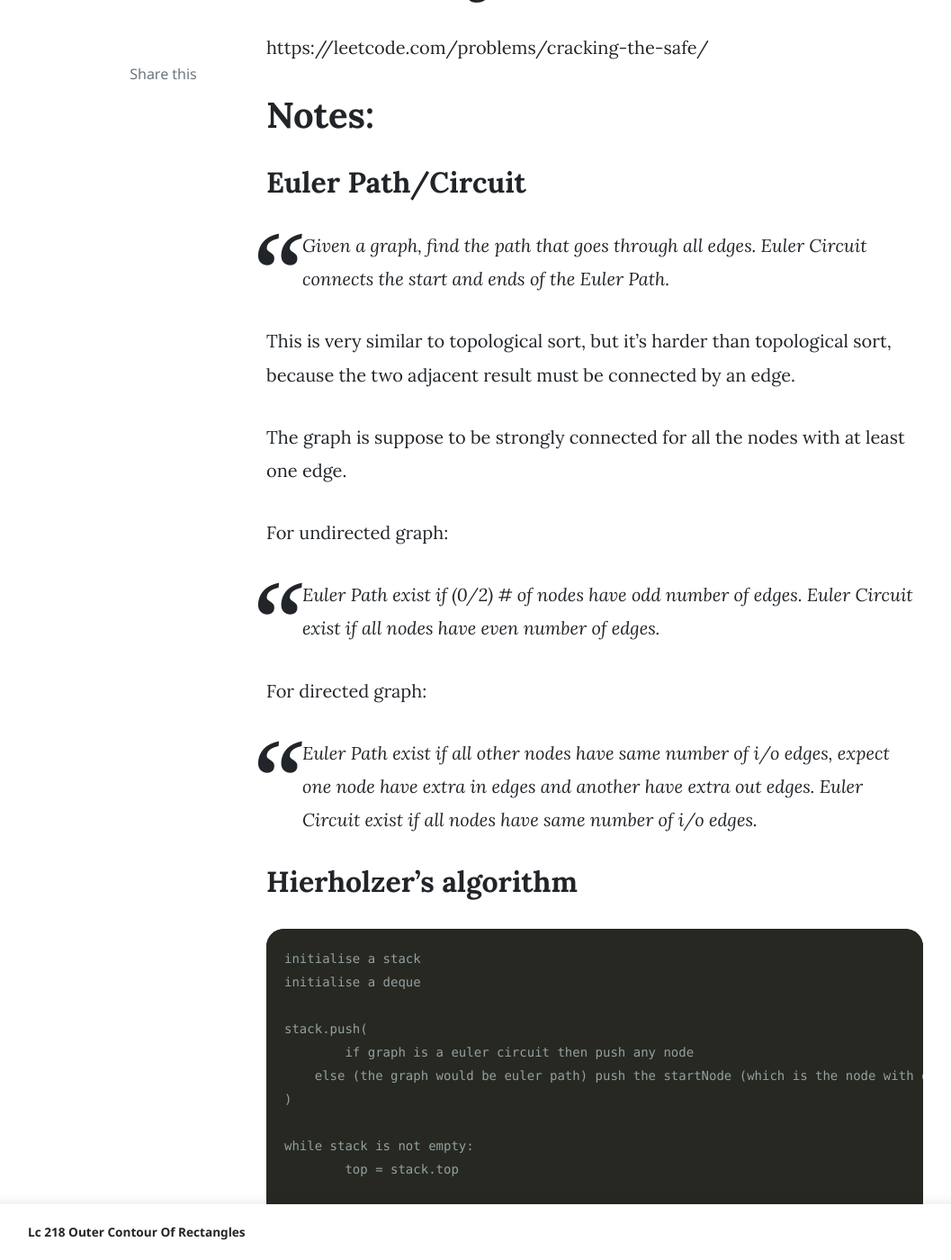
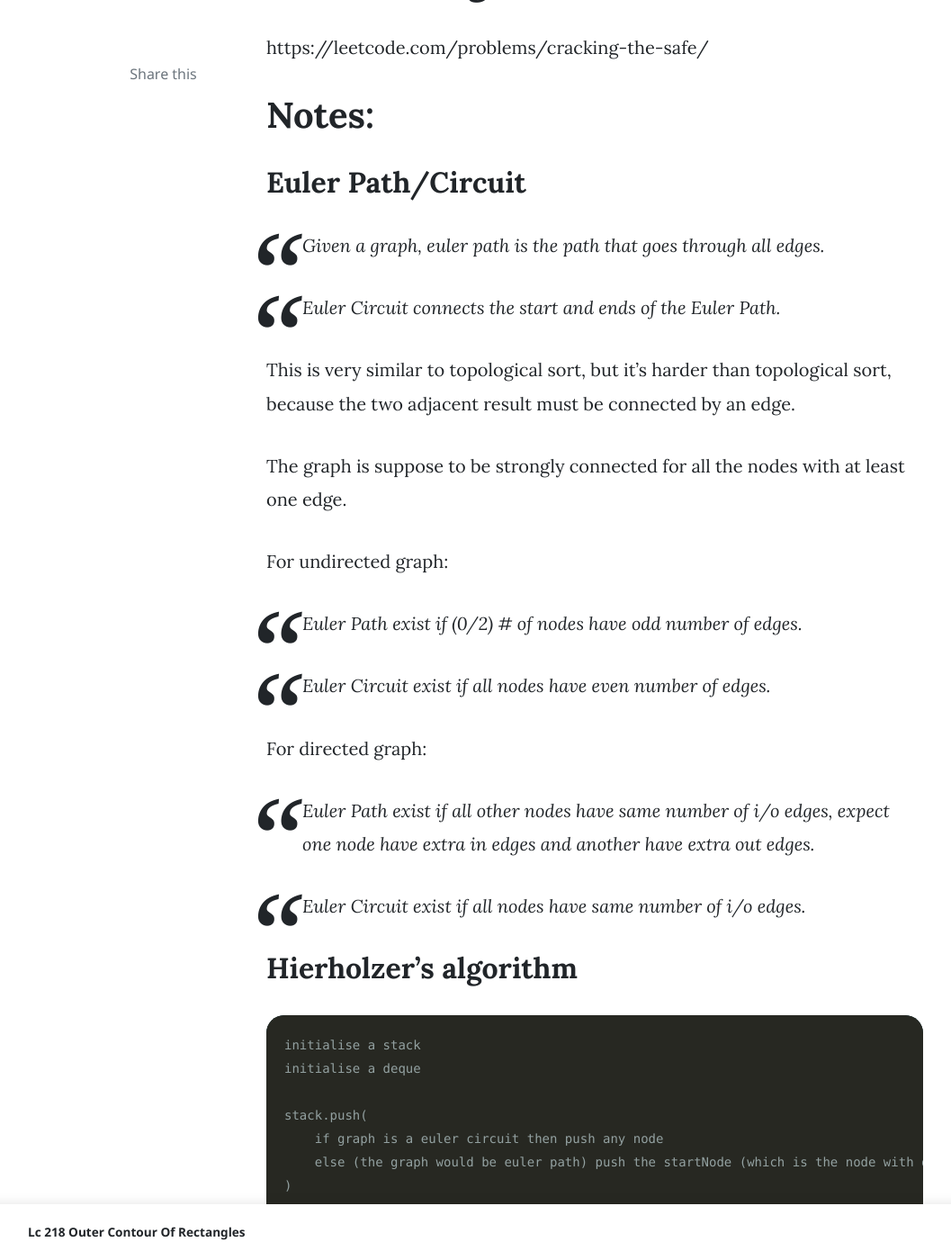
Before and after one commit to lowzhao/lowzhao, a Jekyll site: the page built from _posts/2020-12-04-lc-753-cracking-the-safe.md, in a window 1280 px wide and 1400 px high, scrolled down 497 px. Shown: the whole window at 90% size, without its empty margins (74-1131 px from the left). Built offline with Jekyll 4.4.1, drawn with Linux system fonts in a browser that asks for light colours; nearby versions of some CDN libraries; formulas are drawn with MathJax 3; comment, search, counter and statistics services are not loaded.

Commit message:
fix table

```diff
--- a/_posts/2020-12-04-lc-753-cracking-the-safe.md
+++ b/_posts/2020-12-04-lc-753-cracking-the-safe.md
@@ -21,7 +21,8 @@
 # Notes:
 
 ## Euler Path/Circuit
-> Given a graph, find the path that goes through all edges.
+> Given a graph, euler path is the path that goes through all edges.
+
 > Euler Circuit connects the start and ends of the Euler Path.
 
 This is very similar to topological sort, but it's harder than topological sort, because the two adjacent result must be connected by an edge.
@@ -30,10 +31,12 @@
 
 For undirected graph:
 > Euler Path exist if (0/2) # of nodes have odd number of edges.
+
 > Euler Circuit exist if all nodes have even number of edges.
 
 For directed graph:
 > Euler Path exist if all other nodes have same number of i/o edges, expect one node have extra in edges and another have extra out edges.
+
 > Euler Circuit exist if all nodes have same number of i/o edges.
 
 ## Hierholzer's algorithm
@@ -42,12 +45,12 @@
 initialise a deque
 
 stack.push(
-	if graph is a euler circuit then push any node
+    if graph is a euler circuit then push any node
     else (the graph would be euler path) push the startNode (which is the node with odd number of edges or 1 extra in edge)
 )
 
 while stack is not empty:
-	top = stack.top
+    top = stack.top
 
     if outEdges of top is zero:
     	stack.pop()
@@ -74,13 +77,13 @@
 
 ### Examples
 
-|input|output|
-|--|--|
-|`n=1 k=1`|`0`|
-|`n=1 k=4`|`0123`|
-|`n=2 k=1`|`00`|
-|`n=2 k=2`|`001101`|
-|`n=3 k=2`|`00011100101`|
+|input||output|
+|--|--|--|
+|`n=1 k=1`||`0`|
+|`n=1 k=4`||`0123`|
+|`n=2 k=1`||`00`|
+|`n=2 k=2`||`001101`|
+|`n=3 k=2`||`00011100101`|
 
 ### Thought Process
 
```
Also changed, not shown: other parts of _posts/2020-12-04-lc-753-cracking-the-safe.md (+1 -1 lines).
